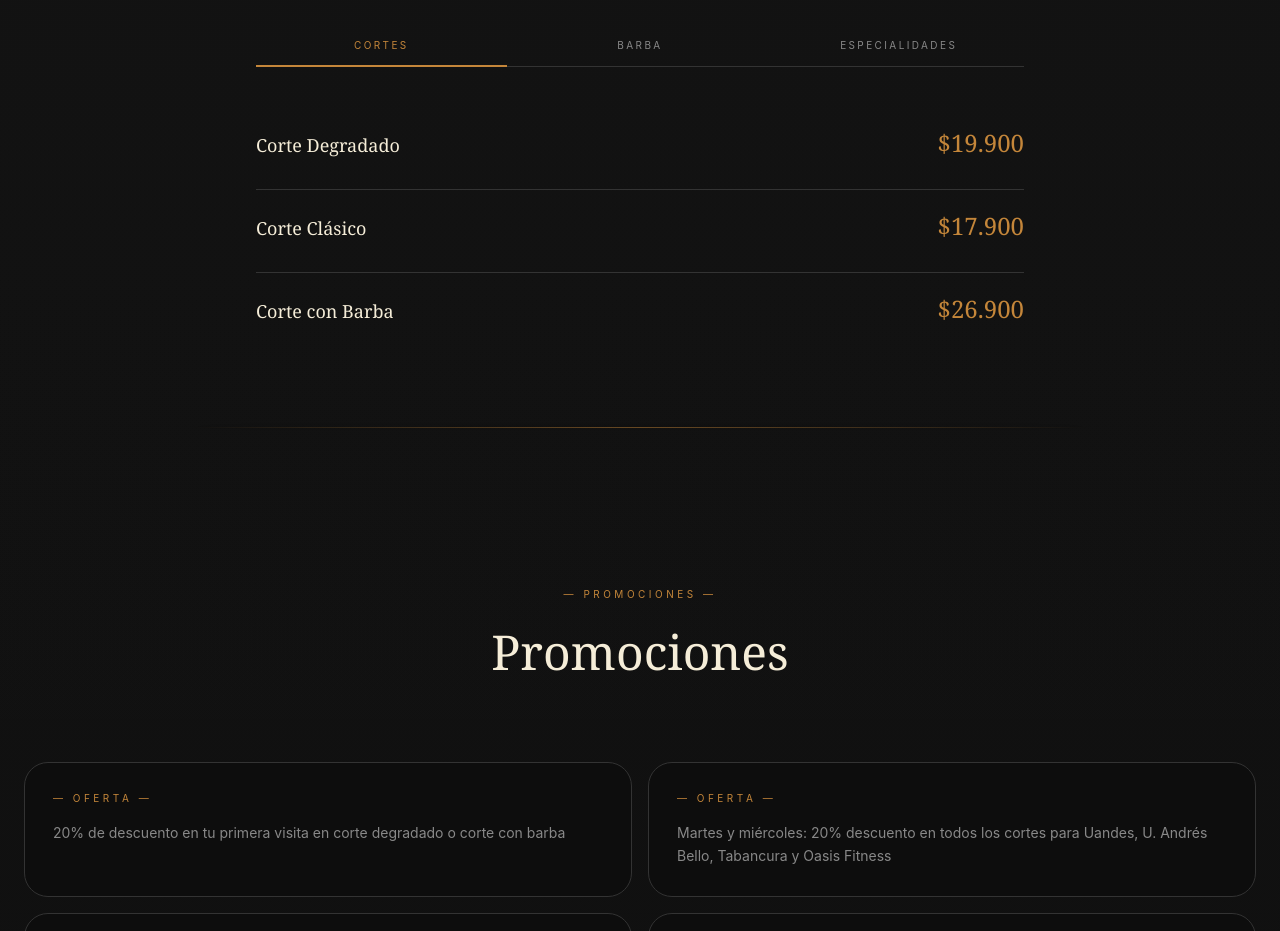
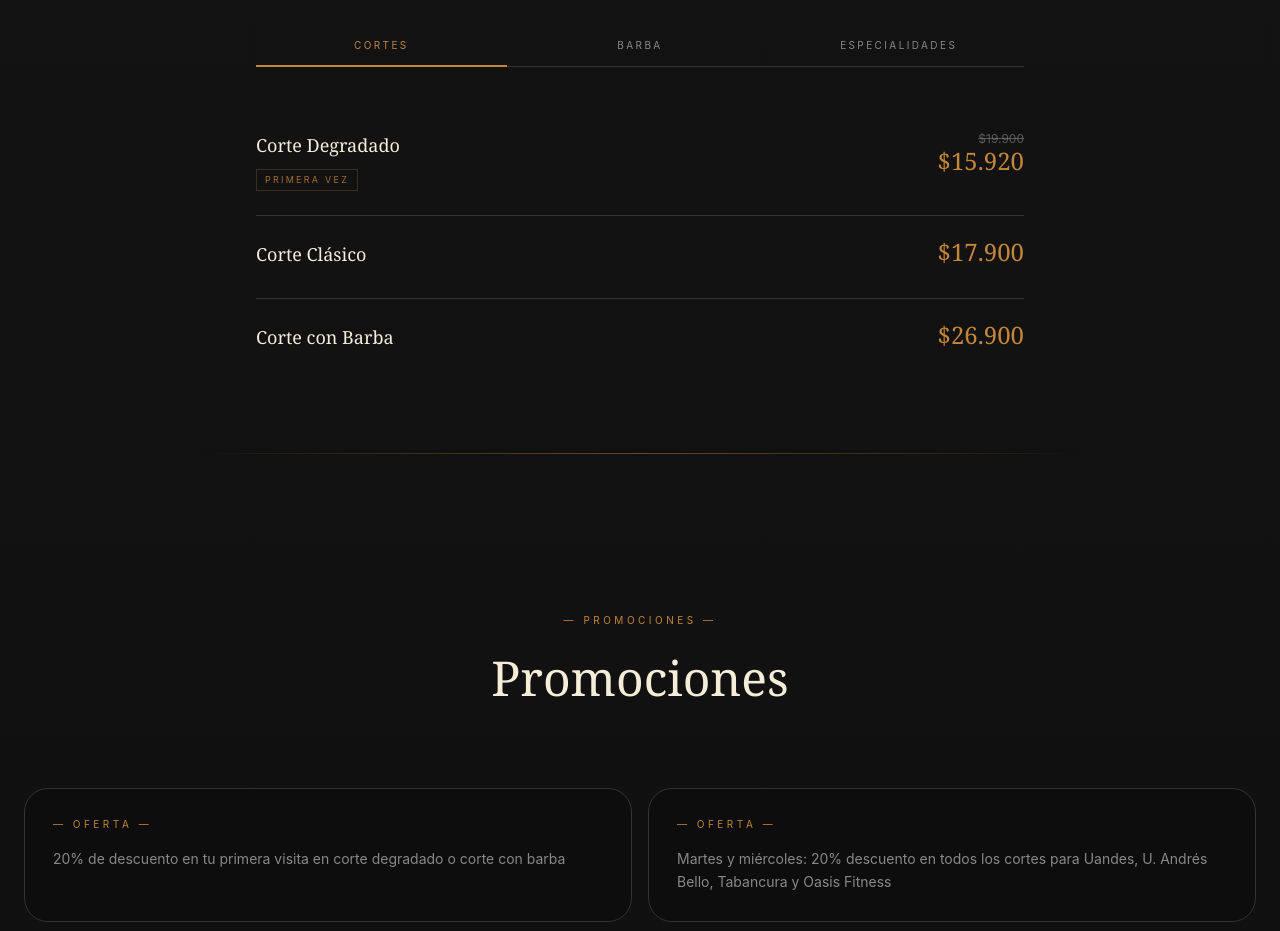
Before and after one commit to barbertennessee/pagina_tennessee, a Next.js app: page / in a window 1280 px wide. Shown: the part 3840-4771 px from the top of the page. Built offline with nearby package versions, Linux system fonts and the light colour scheme.

Commit message:
Restore first-visit promo pricing

```diff
--- a/components/sections/Services.tsx
+++ b/components/sections/Services.tsx
@@ -66,6 +66,11 @@ export default function Services() {
                 <h3 className="font-serif text-brand-cream text-lg mb-1.5">
                   {service.name}
                 </h3>
+                {service.promoLabel ? (
+                  <span className="inline-block font-sans text-[9px] text-brand-amber/80 tracking-[0.25em] uppercase border border-brand-amber/25 px-2 py-[3px]">
+                    {service.promoLabel}
+                  </span>
+                ) : null}
               </div>
               <div className="text-right shrink-0">
                 {typeof service.promoPrice === 'number' ? (
--- a/lib/constants.ts
+++ b/lib/constants.ts
@@ -7,6 +7,8 @@ export const SERVICES = {
     {
       name: 'Corte Degradado',
       price: 19900,
+      promoPrice: 15920,
+      promoLabel: 'Primera vez',
     },
     {
       name: 'Corte Clásico',
```
